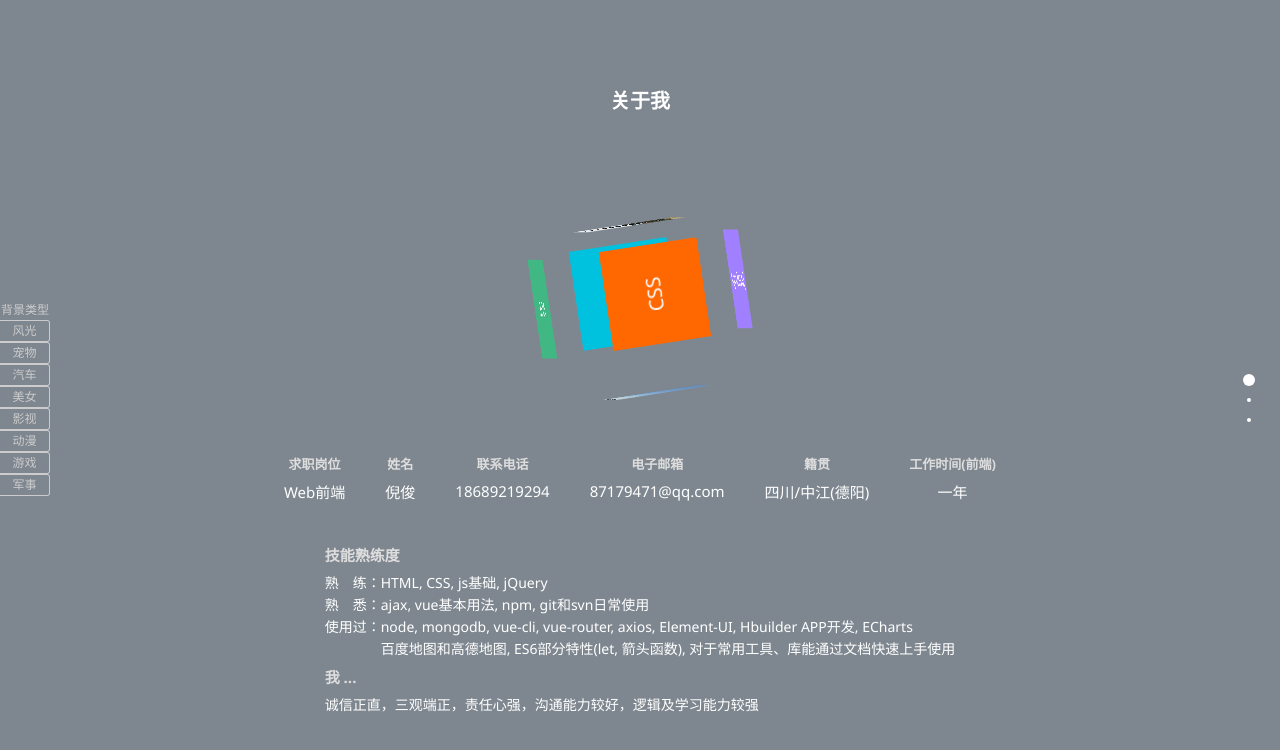
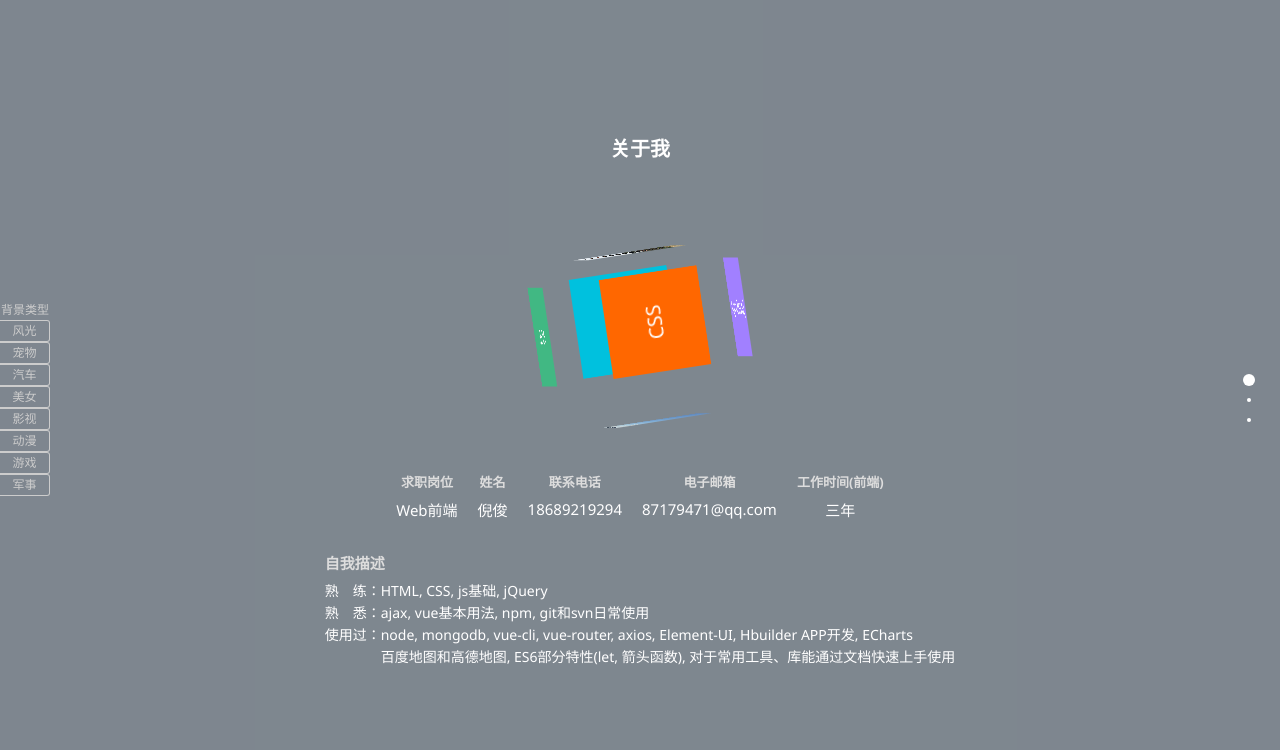
Before and after one commit to nijun008/nj, a plain HTML site: page index.html in a window 1280 px wide. Drawn offline with Linux system fonts and the light colour scheme.

Commit message:
样式调整

```diff
--- a/css/demo.css
+++ /dev/null
@@ -1,29 +0,0 @@
-body, html { font-size: 100%; 	padding: 0; margin: 0;}
-
-/* Reset */
-*,
-*:after,
-*:before {
-	-webkit-box-sizing: border-box;
-	-moz-box-sizing: border-box;
-	box-sizing: border-box;
-}
-
-/* Clearfix hack by Nicolas Gallagher: http://nicolasgallagher.com/micro-clearfix-hack/ */
-.clearfix:before,
-.clearfix:after {
-	content: " ";
-	display: table;
-}
-
-.clearfix:after {
-	clear: both;
-}
-
-body{
-	background: #bdd9f5;
-	color: #D5D6E2;
-	font-weight: 500;
-	font-size: 1.05em;
-	font-family: "Microsoft YaHei","Segoe UI", "Lucida Grande", Helvetica, Arial,sans-serif;
-}
--- a/css/index.css
+++ b/css/index.css
@@ -27,9 +27,6 @@ body{
 }
 .fr{
 	float: right;
-}
-ul{
-	padd
 }
 li{
 	list-style: none;
@@ -96,7 +93,7 @@ li{
 .content>h3{
 	text-align: center;
 	font-size: 20px;
-  margin-bottom: 40px;
+  margin-bottom: 20px;
 }
 @keyframes animate{
   from{
@@ -163,10 +160,11 @@ li{
 }
 .profile{
 	display: flex;
-	justify-content: center;
+  justify-content: center;
+  flex-flow: row wrap;
 }
 .profile>div{
-	margin: 20px;
+	margin: 10px;
 	text-align: center;
 }
 .profile h5{
--- a/index.html
+++ b/index.html
@@ -1,7 +1,8 @@
 <!DOCTYPE html>
 <html>
 <head>
-	<meta charset="UTF-8">
+  <meta charset="UTF-8">
+  <meta name="viewport" content="width=device-width,initial-scale=1.0,maximum-scale=1.0,user-scalable=0">
 	<title>简历</title>
 	<link rel="stylesheet" type="text/css" href="css/timeline.css">
 	<link rel="stylesheet" type="text/css" href="css/jquery.fullpage.min.css">
@@ -45,23 +46,17 @@
 			      		<p>87179471@qq.com</p>
 			      	</div>
 			      	<div>
-			      		<h5>籍贯</h5>
-			      		<p>四川/中江(德阳)</p>
-			      	</div>
-			      	<div>
 			      		<h5>工作时间(前端)</h5>
-			      		<p>一年</p>
+			      		<p>三年</p>
 			      	</div>
 			      </div>
 			      <div class="skill">
 			      	<div>
-				      	<h5>技能熟练度</h5>
+				      	<h5>自我描述</h5>
 				      	<p>熟&#12288;练：HTML, CSS, js基础, jQuery</p>
 				      	<p>熟&#12288;悉：ajax, vue基本用法, npm, git和svn日常使用</p>
 				      	<p>使用过：node, mongodb, vue-cli, vue-router, axios, Element-UI, Hbuilder APP开发, ECharts</p>
 				      	<p style="text-indent: 56px;"> 百度地图和高德地图, ES6部分特性(let, 箭头函数), 对于常用工具、库能通过文档快速上手使用</p>
-				      	<h5>我 ...</h5>
-				      	<p>诚信正直，三观端正，责任心强，沟通能力较好，逻辑及学习能力较强</p>
 			      	</div>
 			      </div>
 					</div>
```
